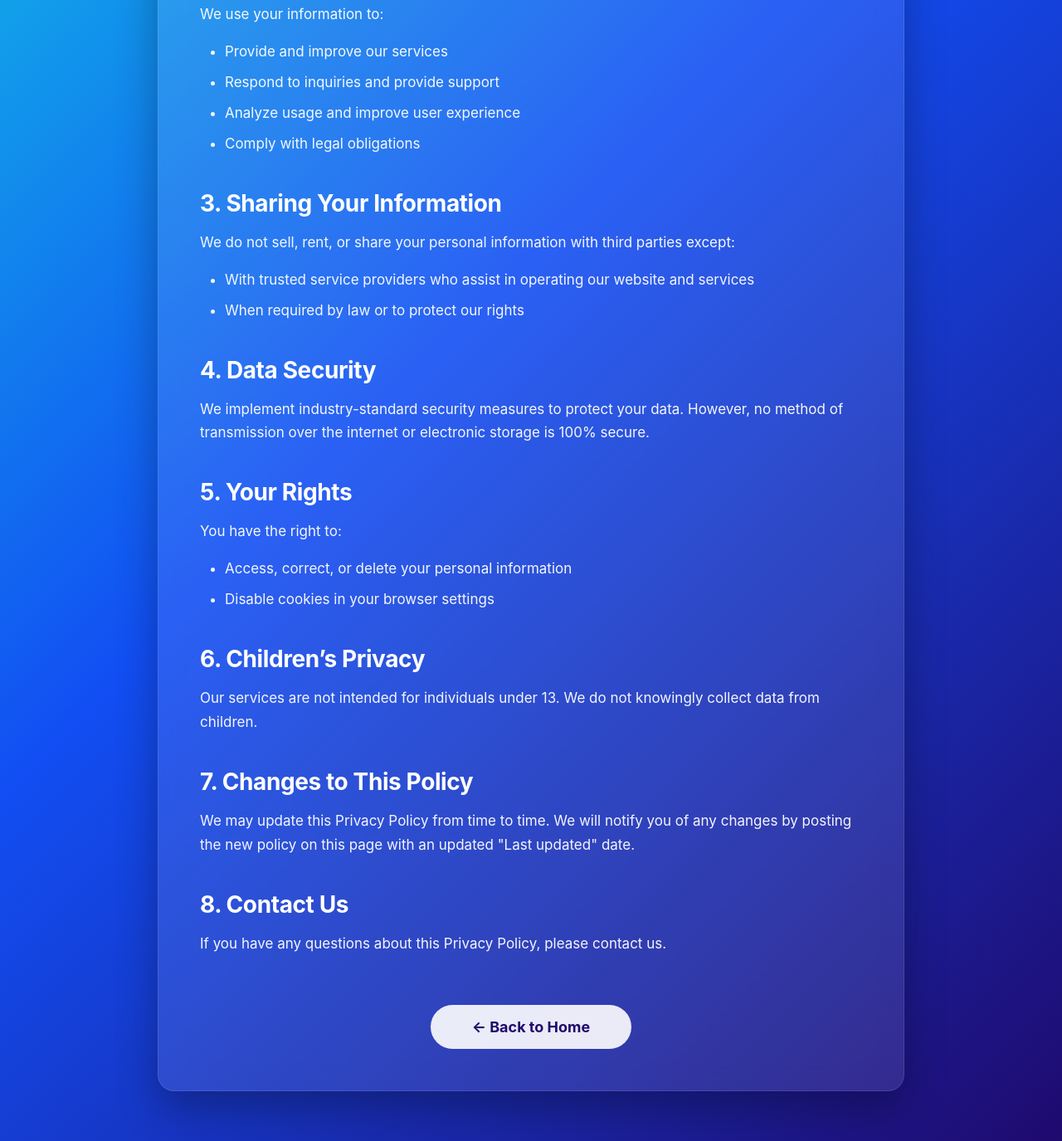
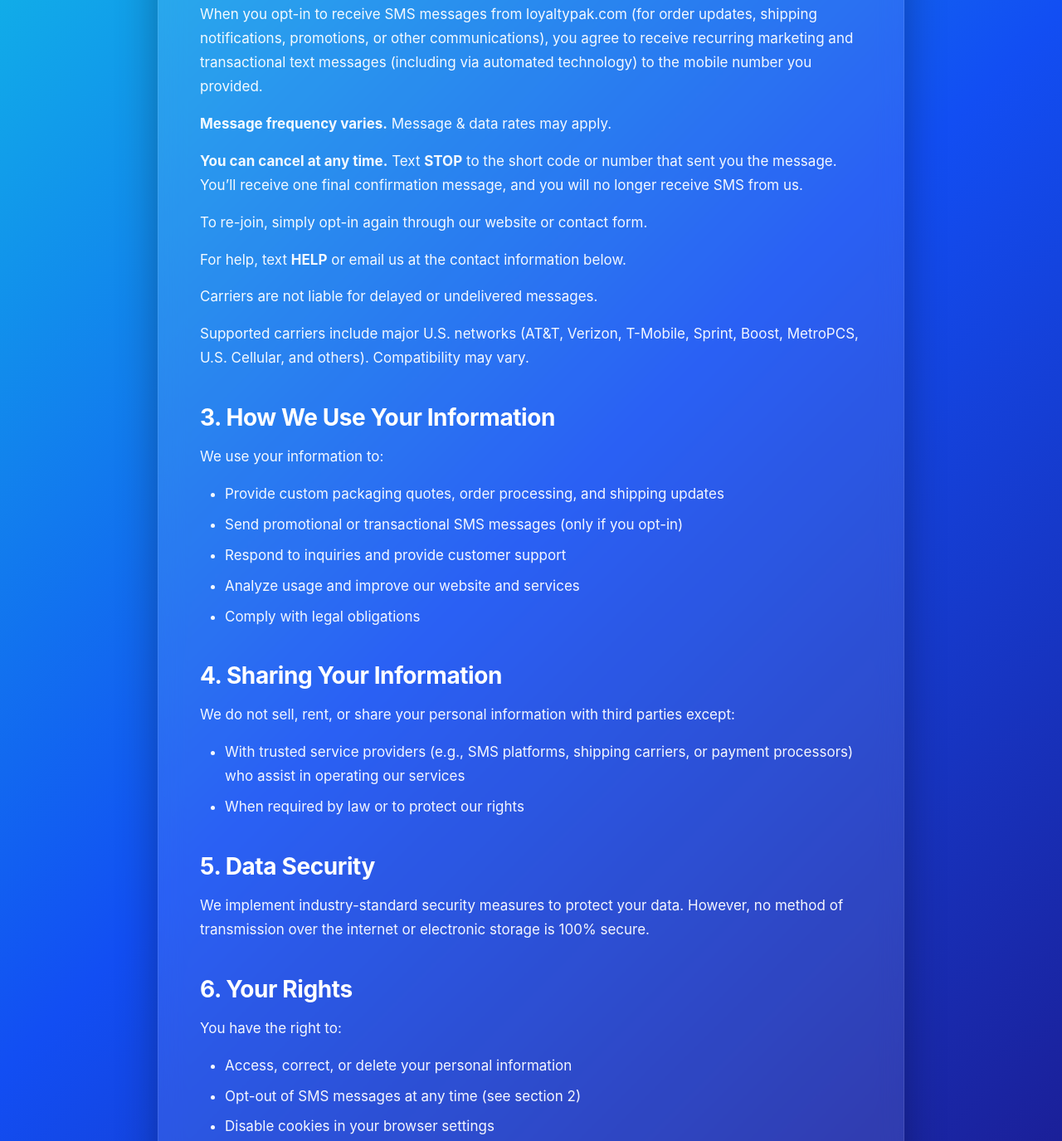
Before and after one commit to man-ein/loyaltypak.com, a plain HTML site: page privacy-policy/index.html in a window 1280 px wide. Shown: the part 879-2254 px from the top of the page at 83% size. Drawn offline with Linux system fonts and the light colour scheme.

Commit message:
Update index.html

```diff
--- a/privacy-policy/index.html
+++ b/privacy-policy/index.html
@@ -18,7 +18,6 @@
       flex-direction:column;
     }
 
-    /* Header */
     header{
       background:rgba(0,0,0,0.25);
       backdrop-filter:blur(10px);
@@ -54,7 +53,6 @@
       color:#ffffff;
     }
 
-    /* Main Content */
     main{
       flex:1;
       padding:120px 20px 80px;
@@ -128,7 +126,6 @@
       opacity:1;
     }
 
-    /* Back button */
     .back{
       text-align:center;
       margin-top:60px;
@@ -151,7 +148,6 @@
       background:#f0f0f0;
     }
 
-    /* Footer */
     footer{
       background:rgba(0,0,0,0.25);
       backdrop-filter:blur(10px);
@@ -204,50 +200,61 @@
     <h1>Privacy Policy</h1>
     <p class="last-updated"><strong>Last updated: December 29, 2025</strong></p>
 
-    <p>At <strong>loyaltypak.com</strong>, we respect your privacy and are committed to protecting your personal information. This Privacy Policy explains how we collect, use, disclose, and safeguard your data when you visit our website.</p>
+    <p>At <strong>loyaltypak.com</strong>, we respect your privacy and are committed to protecting your personal information. This Privacy Policy explains how we collect, use, disclose, and safeguard your data when you visit our website or use our services, including any SMS/text messaging programs.</p>
 
     <h2>1. Information We Collect</h2>
     <p>We may collect the following types of information:</p>
     <ul>
-      <li><strong>Personal Information:</strong> Name, email address, or any other information you voluntarily provide through forms.</li>
+      <li><strong>Personal Information:</strong> Name, email address, phone number (when you opt-in to SMS), or any other information you voluntarily provide through forms or inquiries.</li>
       <li><strong>Usage Data:</strong> IP address, browser type, pages visited, time spent on pages, and other diagnostic data.</li>
       <li><strong>Cookies & Tracking:</strong> We use cookies and similar technologies to improve user experience and analyze traffic.</li>
     </ul>
 
-    <h2>2. How We Use Your Information</h2>
+    <h2>2. SMS / Text Message Marketing & Notifications</h2>
+    <p>When you opt-in to receive SMS messages from loyaltypak.com (for order updates, shipping notifications, promotions, or other communications), you agree to receive recurring marketing and transactional text messages (including via automated technology) to the mobile number you provided.</p>
+    <p><strong>Message frequency varies.</strong> Message & data rates may apply.</p>
+    <p><strong>You can cancel at any time.</strong> Text <strong>STOP</strong> to the short code or number that sent you the message. You’ll receive one final confirmation message, and you will no longer receive SMS from us.</p>
+    <p>To re-join, simply opt-in again through our website or contact form.</p>
+    <p>For help, text <strong>HELP</strong> or email us at the contact information below.</p>
+    <p>Carriers are not liable for delayed or undelivered messages.</p>
+    <p>Supported carriers include major U.S. networks (AT&T, Verizon, T-Mobile, Sprint, Boost, MetroPCS, U.S. Cellular, and others). Compatibility may vary.</p>
+
+    <h2>3. How We Use Your Information</h2>
     <p>We use your information to:</p>
     <ul>
-      <li>Provide and improve our services</li>
-      <li>Respond to inquiries and provide support</li>
-      <li>Analyze usage and improve user experience</li>
+      <li>Provide custom packaging quotes, order processing, and shipping updates</li>
+      <li>Send promotional or transactional SMS messages (only if you opt-in)</li>
+      <li>Respond to inquiries and provide customer support</li>
+      <li>Analyze usage and improve our website and services</li>
       <li>Comply with legal obligations</li>
     </ul>
 
-    <h2>3. Sharing Your Information</h2>
+    <h2>4. Sharing Your Information</h2>
     <p>We do not sell, rent, or share your personal information with third parties except:</p>
     <ul>
-      <li>With trusted service providers who assist in operating our website and services</li>
+      <li>With trusted service providers (e.g., SMS platforms, shipping carriers, or payment processors) who assist in operating our services</li>
       <li>When required by law or to protect our rights</li>
     </ul>
 
-    <h2>4. Data Security</h2>
+    <h2>5. Data Security</h2>
     <p>We implement industry-standard security measures to protect your data. However, no method of transmission over the internet or electronic storage is 100% secure.</p>
 
-    <h2>5. Your Rights</h2>
+    <h2>6. Your Rights</h2>
     <p>You have the right to:</p>
     <ul>
       <li>Access, correct, or delete your personal information</li>
+      <li>Opt-out of SMS messages at any time (see section 2)</li>
       <li>Disable cookies in your browser settings</li>
     </ul>
 
-    <h2>6. Children’s Privacy</h2>
+    <h2>7. Children’s Privacy</h2>
     <p>Our services are not intended for individuals under 13. We do not knowingly collect data from children.</p>
 
-    <h2>7. Changes to This Policy</h2>
+    <h2>8. Changes to This Policy</h2>
     <p>We may update this Privacy Policy from time to time. We will notify you of any changes by posting the new policy on this page with an updated "Last updated" date.</p>
 
-    <h2>8. Contact Us</h2>
-    <p>If you have any questions about this Privacy Policy, please contact us.</p>
+    <h2>9. Contact Us</h2>
+    <p>If you have any questions about this Privacy Policy or our SMS program, please contact us via our <a href="/contact-us">contact form</a>.</p>
 
     <div class="back">
       <a href="/">← Back to Home</a>
```
